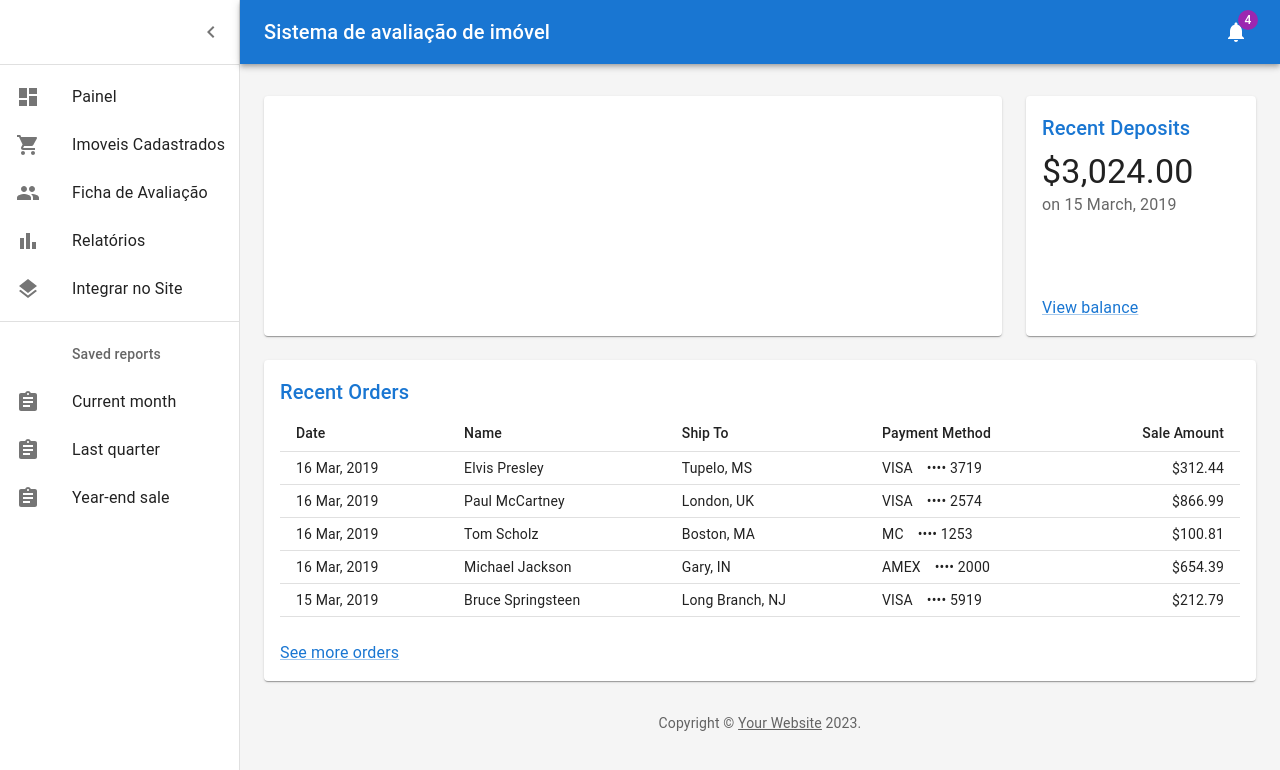
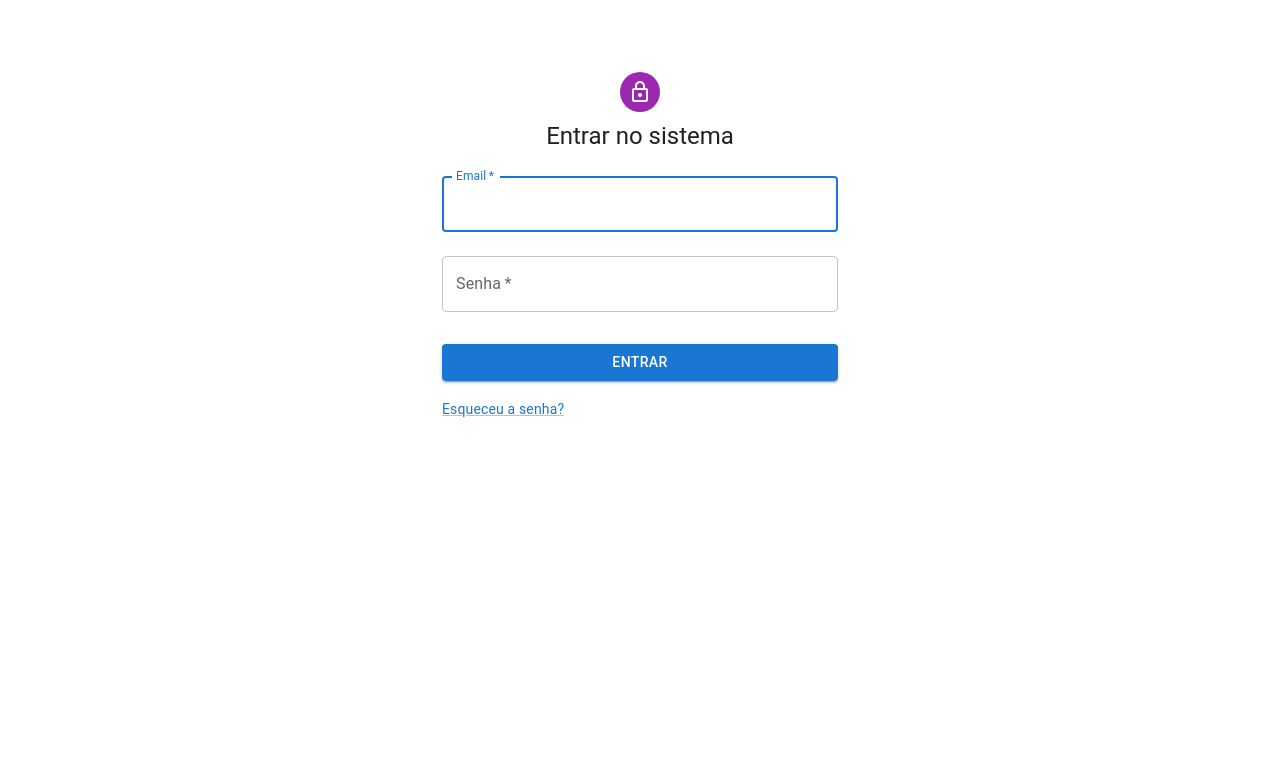
Before and after one commit to ThiagoCaron/aval-imovel, a React (Create React App) app: page / in a window 1280 px wide. Shown: the top 770 px of the page. Built offline with nearby package versions, Linux system fonts and the light colour scheme.

Commit message:
Autenticação de usuário

```diff
--- a/src/Dashboard.js
+++ b/src/Dashboard.js
@@ -18,7 +18,7 @@
 import Copyright from './dashboard/Copyright';
 import {drawerWidth, AppBar, Drawer, mdTheme} from './dashboard/estilos';
 
-
+import Login from './Login';
 
 import ReactDOM from "react-dom/client";
 import { createBrowserRouter, RouterProvider } from "react-router-dom";
@@ -117,6 +117,15 @@
 
 export default function Dashboard()
 {
-  //Router
-    return <DashboardContent />;
+
+  const [logado, setLogado] = React.useState(false);
+
+  if(logado === true)
+  {
+    //Router
+      return <DashboardContent />;
+  } else {
+    return <Login />
+  }
+
 }
--- /dev/null
+++ b/src/Login.js
@@ -0,0 +1,79 @@
+import * as React from 'react';
+import Avatar from '@mui/material/Avatar';
+import Button from '@mui/material/Button';
+import CssBaseline from '@mui/material/CssBaseline';
+import TextField from '@mui/material/TextField';
+import FormControlLabel from '@mui/material/FormControlLabel';
+import Checkbox from '@mui/material/Checkbox';
+import Link from '@mui/material/Link';
+import Grid from '@mui/material/Grid';
+import Box from '@mui/material/Box';
+import LockOutlinedIcon from '@mui/icons-material/LockOutlined';
+import Typography from '@mui/material/Typography';
+import Container from '@mui/material/Container';
+import { createTheme, ThemeProvider } from '@mui/material/styles';
+
+const theme = createTheme();
+
+export default function Login()
+{
+    return (
+        <ThemeProvider theme={theme}>
+          <Container component="main" maxWidth="xs">
+            <CssBaseline />
+            <Box
+              sx={{
+                marginTop: 8,
+                display: 'flex',
+                flexDirection: 'column',
+                alignItems: 'center',
+              }}
+            >
+              <Avatar sx={{ m: 1, bgcolor: 'secondary.main' }}>
+                <LockOutlinedIcon />
+              </Avatar>
+              <Typography component="h1" variant="h5">
+                Entrar no sistema
+              </Typography>
+              <Box component="form" noValidate sx={{ mt: 1 }}>
+                <TextField
+                  margin="normal"
+                  required
+                  fullWidth
+                  id="email"
+                  label="Email"
+                  name="email"
+                  autoComplete="email"
+                  autoFocus
+                />
+                <TextField
+                  margin="normal"
+                  required
+                  fullWidth
+                  name="password"
+                  label="Senha"
+                  type="password"
+                  id="password"
+                  autoComplete="current-password"
+                />
+                <Button
+                  type="submit"
+                  fullWidth
+                  variant="contained"
+                  sx={{ mt: 3, mb: 2 }}
+                >
+                  Entrar
+                </Button>
+                <Grid container>
+                  <Grid item xs>
+                    <Link href="#" variant="body2">
+                      Esqueceu a senha?
+                    </Link>
+                  </Grid>
+                </Grid>
+              </Box>
+            </Box>
+          </Container>
+        </ThemeProvider>
+      );
+}
```
Also changed, not shown: firebase.json.
